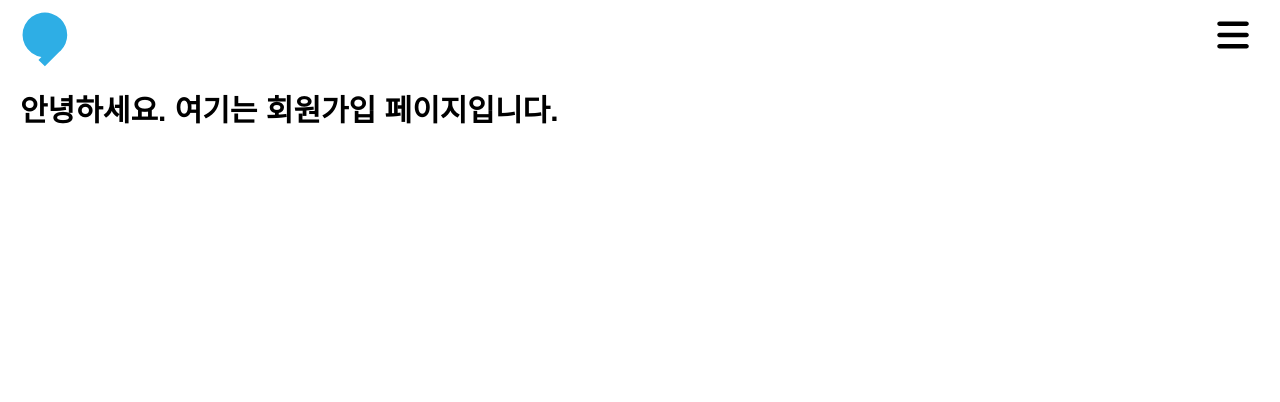
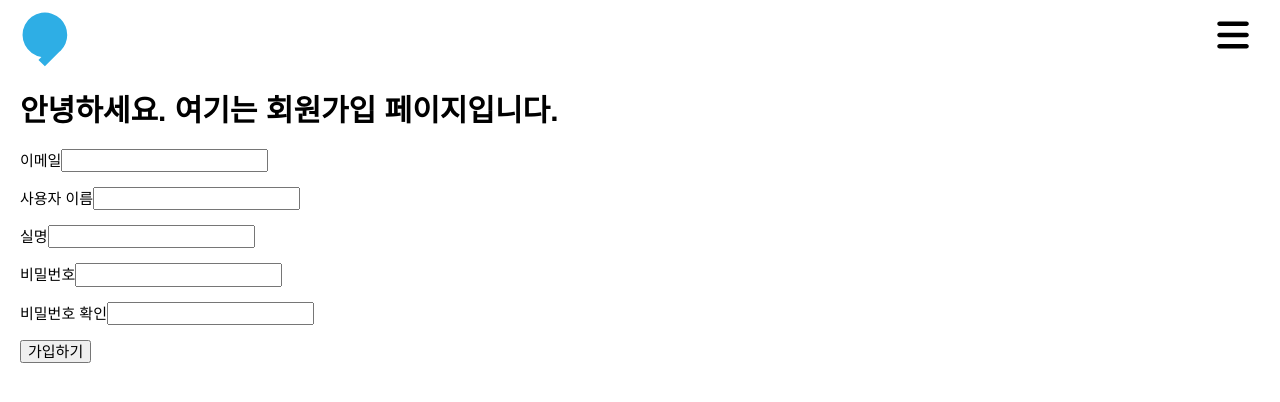
Before and after one commit to movie42/ychung-frontend, a React (Create React App) app: page /join in a window 1280 px wide. Shown: the top 402 px of the page. Built offline with nearby package versions, Linux system fonts and the light colour scheme; no server answers.

Commit message:
update join component with cors and csrf token

```diff
--- a/package.json
+++ b/package.json
@@ -18,7 +18,7 @@
     "framer-motion": "^6.2.8",
     "react": "^17.0.2",
     "react-dom": "^17.0.2",
-    "react-hook-form": "^7.27.1",
+    "react-hook-form": "^7.28.1",
     "react-query": "^3.34.16",
     "react-router": "^6.2.2",
     "react-router-dom": "^6.2.2",
--- a/src/components/Join.tsx
+++ b/src/components/Join.tsx
@@ -1,9 +1,153 @@
-import React from "react";
+import React, { useEffect, useState } from "react";
+import { useForm } from "react-hook-form";
+import Main from "./Main";
+
+interface SubmitData {
+  email: string;
+  userName: string;
+  name: string;
+  password: string;
+  password2: string;
+}
 
 function Join() {
+  const [csrfToken, setCsrfToken] = useState("");
+
+  const {
+    register,
+    handleSubmit,
+    formState: { errors },
+    setError,
+  } = useForm<SubmitData>();
+
+  const onSubmit = handleSubmit(async (data: SubmitData) => {
+    if (data.password !== data.password2) {
+      setError(
+        "password2",
+        {
+          message: "앞에서 입력한 비밀번호와 같아야합니다.",
+        },
+        { shouldFocus: true }
+      );
+    }
+
+    const response = await fetch("http://localhost:4000/join", {
+      method: "POST",
+      headers: {
+        "Content-Type": "application/json",
+        "X-CSRF-Token": csrfToken,
+      },
+      body: JSON.stringify({ ...data }),
+      credentials: "include",
+      mode: "cors",
+    });
+
+    if (response.ok) {
+      window.location.pathname = "/";
+    }
+  });
+
+  const csrf = async () => {
+    const response = await fetch("http://localhost:4000/getCSRFToken", {
+      method: "GET",
+      headers: {
+        "Content-Type": "application/json",
+      },
+      credentials: "include",
+      mode: "cors",
+    });
+    const parseResponse = await response.json();
+
+    setCsrfToken(parseResponse.CSRFToken);
+  };
+
+  useEffect(() => {
+    csrf();
+  }, []);
+
   return (
     <>
       <h1>안녕하세요. 여기는 회원가입 페이지입니다.</h1>
+      <form onSubmit={onSubmit}>
+        <label>이메일</label>
+        <input
+          type="text"
+          {...register("email", {
+            required: "이메일을 입력해야합니다.",
+            pattern: {
+              value:
+                /^(([^<>()\[\]\\.,;:\s@"]+(\.[^<>()\[\]\\.,;:\s@"]+)*)|(".+"))@((\[[0-9]{1,3}\.[0-9]{1,3}\.[0-9]{1,3}\.[0-9]{1,3}])|(([a-zA-Z\-0-9]+\.)+[a-zA-Z]{2,}))$/,
+              message: "이메일이 아닙니다.",
+            },
+            validate: {
+              checkValue: async (value) => {
+                const dbEmail = await fetch(
+                  `http://localhost:4000/api/checked-db/email=${value}`
+                );
+                return dbEmail.ok ? true : "이미 가입된 사용자입니다.";
+              },
+            },
+          })}
+        />
+        <p>{errors?.email?.message}</p>
+        <label>사용자 이름</label>
+        <input
+          type="text"
+          {...register("userName", {
+            required: "사용자 이름을 입력해야합니다.",
+            pattern: {
+              value: /^[a-zA-Z0-9]{5,10}$/,
+              message:
+                "사용자 이름은 영문과 숫자조합으로만 이루어져야하며 5자 이상 10자 이하여야합니다.",
+            },
+            validate: {
+              checkValue: async (value) => {
+                const dbEmail = await fetch(
+                  `http://localhost:4000/api/checked-db/userName=${value}`
+                );
+                return dbEmail.ok ? true : "이미 가입된 사용자입니다.";
+              },
+            },
+          })}
+        />
+        <p>{errors?.userName?.message}</p>
+        <label>실명</label>
+        <input
+          type="text"
+          {...register("name", {
+            required: "실명을 입력해야합니다.",
+            pattern: {
+              value: /[ㄱ-ㅎ|ㅏ-ㅣ|가-힣]{2,6}$/,
+              message: "한글 2글자 이상 6글자 이하로 실명을 입력해주세요. ",
+            },
+          })}
+        />
+        <p>{errors?.name?.message}</p>
+        <label>비밀번호</label>
+        <input
+          type="password"
+          {...register("password", {
+            required: "비밀번호를 입력하세요.",
+            pattern: {
+              value:
+                /^(?=.*[a-zA-z])(?=.*[0-9])(?=.*[$`~!@$!%*#^?&\\(\\)\-_=+]).{8,}$/,
+              message:
+                "비밀번호는 영문, 특수문자, 숫자 조합으로만 이루어질 수 있습니다. 최소 8자 이상이어야합니다.",
+            },
+          })}
+        />
+        <p>{errors?.password?.message}</p>
+        <label>비밀번호 확인</label>
+        <input
+          id="password2"
+          type="password"
+          {...register("password2", {
+            required: "앞에서 입력한 비밀번호를 똑같이 입력해주세요.",
+          })}
+        />
+        <p>{errors?.password2?.message}</p>
+        <button>가입하기</button>
+      </form>
     </>
   );
 }
--- a/src/components/Login.tsx
+++ b/src/components/Login.tsx
@@ -1,11 +1,8 @@
 import React from "react";
+import { useForm } from "react-hook-form";
 
 function Login() {
-  return (
-    <>
-      <h1>안녕하세요. 여기는 로그인 페이지입니다.</h1>
-    </>
-  );
+  return <form></form>;
 }
 
 export default Login;
--- a/src/components/Worship/Worship.tsx
+++ b/src/components/Worship/Worship.tsx
@@ -23,11 +23,6 @@ export interface IWorshipItems {
   reader: string;
   offering: string;
   benediction: string;
-  year: string;
-  month: string;
-  date: string;
-  day: string;
-  time: string;
   creator: string;
   views: number;
   createdAt: string;
@@ -38,12 +33,14 @@ function Worship() {
     "http://localhost:4000/worship"
   );
 
-  return (
+  return loading ? (
+    <h1>로딩중</h1>
+  ) : (
     <Wrapper>
       <h1>예배</h1>
       <Items>
         {data?.map((item: IWorshipItems) => (
-          <WorshipItem worship={item} />
+          <WorshipItem key={item?._id} worship={item} />
         ))}
       </Items>
     </Wrapper>
--- a/src/customhooks/useFectch.ts
+++ b/src/customhooks/useFectch.ts
@@ -6,16 +6,20 @@ export interface IAipResponse {
   error: boolean;
 }
 
-export const useFetch = (initialValue: string): IAipResponse => {
+export const useFetch = (
+  url: string,
+  method?: { method: "GET" }
+): IAipResponse => {
   const [loading, setLoading] = useState(true);
   const [error, setError] = useState(false);
   const [data, setData] = useState<any>();
 
   const fetchData = async () => {
     try {
-      const response = await fetch(initialValue, { method: "GET" });
+      const response = await fetch(url, method);
       if (response.ok) {
         const { data } = await response.json();
+
         setData(data);
         setLoading(false);
       }
--- a/src/routes/Routes.tsx
+++ b/src/routes/Routes.tsx
@@ -1,5 +1,5 @@
 import React from "react";
-import { Route, Routes } from "react-router-dom";
+import { Route, Routes, Navigate } from "react-router-dom";
 import Blog from "../components/Blog/Bolg";
 import Documents from "../components/Document/Documents";
 import Join from "../components/Join";
```
Also changed, not shown: src/components/CSRFToken.tsx (added, +28 -0 lines), 2 other files (tests, documents, lock files or other folders).
